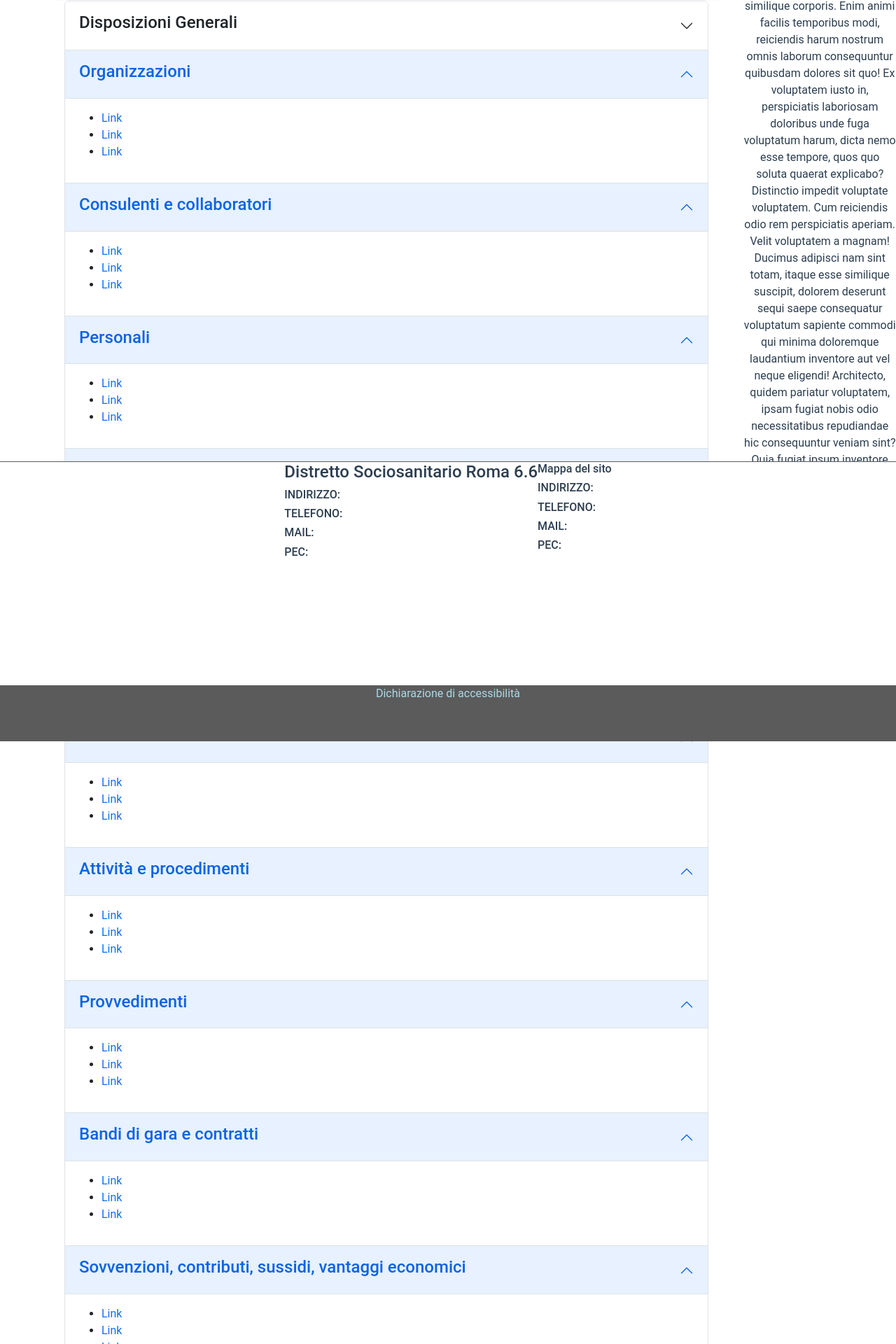
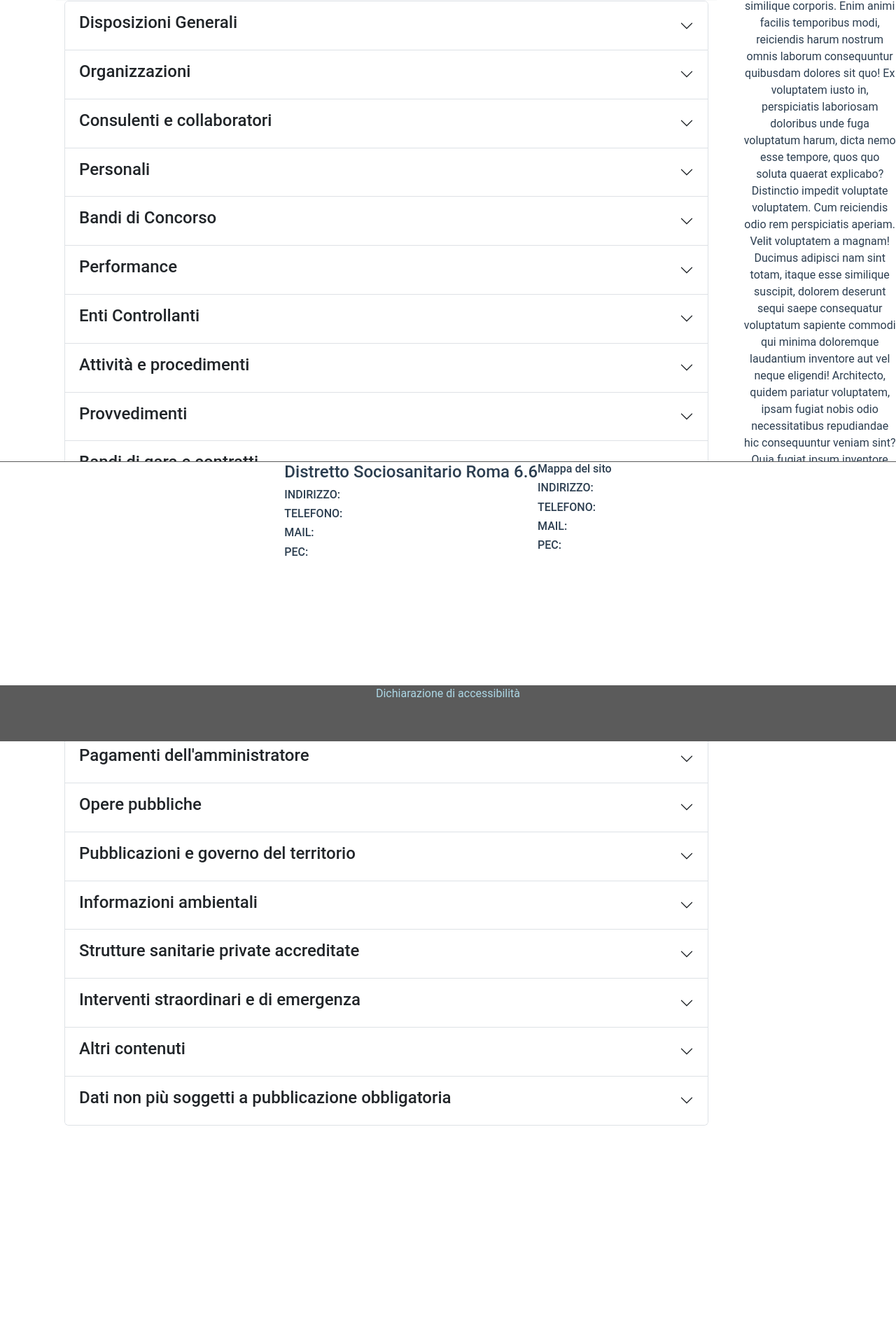
Before and after one commit to Ruma303/ciglieri-demo, a Vue app: page /amministrazione-trasparente in a window 1280 px wide. Shown: the part 403-2323 px from the top of the page at 70% size. After the commit the page ends 2011 px from the top, so only its background shows below. Built offline with nearby package versions, Linux system fonts and the light colour scheme.

Commit message:
Amministrazione: tutti i menu di partenza chiusi

```diff
--- a/src/views/AmministrazionePage.vue
+++ b/src/views/AmministrazionePage.vue
@@ -29,11 +29,11 @@
           </div>
           <div class="accordion-item">
             <h2 class="accordion-header" id="panelsStayOpen-headingTwo">
-              <button class="accordion-button" type="button" data-bs-toggle="collapse" data-bs-target="#panelsStayOpen-collapseTwo" aria-expanded="true" aria-controls="panelsStayOpen-collapseTwo">
+              <button class="accordion-button collapsed" type="button" data-bs-toggle="collapse" data-bs-target="#panelsStayOpen-collapseTwo" aria-expanded="false" aria-controls="panelsStayOpen-collapseTwo">
                 <h4>Organizzazioni</h4>
               </button>
             </h2>
-            <div id="panelsStayOpen-collapseTwo" class="accordion-collapse collapse show" aria-labelledby="panelsStayOpen-headingTwo">
+            <div id="panelsStayOpen-collapseTwo" class="accordion-collapse collapse" aria-labelledby="panelsStayOpen-headingTwo">
               <div class="accordion-body">
                 <ul>
                   <li><a href="#">Link</a></li>
@@ -45,11 +45,11 @@
           </div>
           <div class="accordion-item">
             <h2 class="accordion-header" id="panelsStayOpen-headingThree">
-              <button class="accordion-button" type="button" data-bs-toggle="collapse" data-bs-target="#panelsStayOpen-collapseThree" aria-expanded="true" aria-controls="panelsStayOpen-collapseThree">
+              <button class="accordion-button collapsed" type="button" data-bs-toggle="collapse" data-bs-target="#panelsStayOpen-collapseThree" aria-expanded="false" aria-controls="panelsStayOpen-collapseThree">
                 <h4>Consulenti e collaboratori</h4>
               </button>
             </h2>
-            <div id="panelsStayOpen-collapseThree" class="accordion-collapse collapse show" aria-labelledby="panelsStayOpen-headingThree">
+            <div id="panelsStayOpen-collapseThree" class="accordion-collapse collapse" aria-labelledby="panelsStayOpen-headingThree">
               <div class="accordion-body">
                 <ul>
                   <li><a href="#">Link</a></li>
@@ -61,11 +61,11 @@
           </div>
           <div class="accordion-item">
             <h2 class="accordion-header" id="panelsStayOpen-headingFour">
-              <button class="accordion-button" type="button" data-bs-toggle="collapse" data-bs-target="#panelsStayOpen-collapseFour" aria-expanded="true" aria-controls="panelsStayOpen-collapseFour">
+              <button class="accordion-button collapsed" type="button" data-bs-toggle="collapse" data-bs-target="#panelsStayOpen-collapseFour" aria-expanded="false" aria-controls="panelsStayOpen-collapseFour">
                 <h4>Personali</h4>
               </button>
             </h2>
-            <div id="panelsStayOpen-collapseFour" class="accordion-collapse collapse show" aria-labelledby="panelsStayOpen-headingFour">
+            <div id="panelsStayOpen-collapseFour" class="accordion-collapse collapse" aria-labelledby="panelsStayOpen-headingFour">
               <div class="accordion-body">
                 <ul>
                   <li><a href="#">Link</a></li>
@@ -77,11 +77,11 @@
           </div>
           <div class="accordion-item">
             <h2 class="accordion-header" id="panelsStayOpen-headingFive">
-              <button class="accordion-button" type="button" data-bs-toggle="collapse" data-bs-target="#panelsStayOpen-collapseFive" aria-expanded="true" aria-controls="panelsStayOpen-collapseFive">
+              <button class="accordion-button collapsed" type="button" data-bs-toggle="collapse" data-bs-target="#panelsStayOpen-collapseFive" aria-expanded="false" aria-controls="panelsStayOpen-collapseFive">
                 <h4>Bandi di Concorso</h4>
               </button>
             </h2>
-            <div id="panelsStayOpen-collapseFive" class="accordion-collapse collapse show" aria-labelledby="panelsStayOpen-headingFive">
+            <div id="panelsStayOpen-collapseFive" class="accordion-collapse collapse" aria-labelledby="panelsStayOpen-headingFive">
               <div class="accordion-body">
                 <ul>
                   <li><a href="#">Link</a></li>
@@ -93,11 +93,11 @@
           </div>
           <div class="accordion-item">
             <h2 class="accordion-header" id="panelsStayOpen-headingSix">
-              <button class="accordion-button" type="button" data-bs-toggle="collapse" data-bs-target="#panelsStayOpen-collapseSix" aria-expanded="true" aria-controls="panelsStayOpen-collapseSix">
+              <button class="accordion-button collapsed" type="button" data-bs-toggle="collapse" data-bs-target="#panelsStayOpen-collapseSix" aria-expanded="false" aria-controls="panelsStayOpen-collapseSix">
                 <h4>Performance</h4>
               </button>
             </h2>
-            <div id="panelsStayOpen-collapseSix" class="accordion-collapse collapse show" aria-labelledby="panelsStayOpen-headingSix">
+            <div id="panelsStayOpen-collapseSix" class="accordion-collapse collapse" aria-labelledby="panelsStayOpen-headingSix">
               <div class="accordion-body">
                 <ul>
                   <li><a href="#">Link</a></li>
@@ -109,11 +109,11 @@
           </div>
           <div class="accordion-item">
             <h2 class="accordion-header" id="panelsStayOpen-headingSeven">
-              <button class="accordion-button" type="button" data-bs-toggle="collapse" data-bs-target="#panelsStayOpen-collapseSeven" aria-expanded="true" aria-controls="panelsStayOpen-collapseSeven">
+              <button class="accordion-button collapsed" type="button" data-bs-toggle="collapse" data-bs-target="#panelsStayOpen-collapseSeven" aria-expanded="false" aria-controls="panelsStayOpen-collapseSeven">
                 <h4>Enti Controllanti</h4>
               </button>
             </h2>
-            <div id="panelsStayOpen-collapseSeven" class="accordion-collapse collapse show" aria-labelledby="panelsStayOpen-headingSeven">
+            <div id="panelsStayOpen-collapseSeven" class="accordion-collapse collapse" aria-labelledby="panelsStayOpen-headingSeven">
               <div class="accordion-body">
                 <ul>
                   <li><a href="#">Link</a></li>
@@ -125,11 +125,11 @@
           </div>
           <div class="accordion-item">
             <h2 class="accordion-header" id="panelsStayOpen-headingEight">
-              <button class="accordion-button" type="button" data-bs-toggle="collapse" data-bs-target="#panelsStayOpen-collapseEight" aria-expanded="true" aria-controls="panelsStayOpen-collapseEight">
+              <button class="accordion-button collapsed" type="button" data-bs-toggle="collapse" data-bs-target="#panelsStayOpen-collapseEight" aria-expanded="false" aria-controls="panelsStayOpen-collapseEight">
                 <h4>Attività e procedimenti</h4>
               </button>
             </h2>
-            <div id="panelsStayOpen-collapseEight" class="accordion-collapse collapse show" aria-labelledby="panelsStayOpen-headingEight">
+            <div id="panelsStayOpen-collapseEight" class="accordion-collapse collapse" aria-labelledby="panelsStayOpen-headingEight">
               <div class="accordion-body">
                 <ul>
                   <li><a href="#">Link</a></li>
@@ -141,11 +141,11 @@
           </div>
           <div class="accordion-item">
             <h2 class="accordion-header" id="panelsStayOpen-headingNine">
-              <button class="accordion-button" type="button" data-bs-toggle="collapse" data-bs-target="#panelsStayOpen-collapseNine" aria-expanded="true" aria-controls="panelsStayOpen-collapseNine">
+              <button class="accordion-button collapsed" type="button" data-bs-toggle="collapse" data-bs-target="#panelsStayOpen-collapseNine" aria-expanded="false" aria-controls="panelsStayOpen-collapseNine">
                 <h4>Provvedimenti</h4>
               </button>
             </h2>
-            <div id="panelsStayOpen-collapseNine" class="accordion-collapse collapse show" aria-labelledby="panelsStayOpen-headingNine">
+            <div id="panelsStayOpen-collapseNine" class="accordion-collapse collapse" aria-labelledby="panelsStayOpen-headingNine">
               <div class="accordion-body">
                 <ul>
                   <li><a href="#">Link</a></li>
@@ -157,11 +157,11 @@
           </div>
           <div class="accordion-item">
             <h2 class="accordion-header" id="panelsStayOpen-headingTen">
-              <button class="accordion-button" type="button" data-bs-toggle="collapse" data-bs-target="#panelsStayOpen-collapseTen" aria-expanded="true" aria-controls="panelsStayOpen-collapseTen">
+              <button class="accordion-button collapsed" type="button" data-bs-toggle="collapse" data-bs-target="#panelsStayOpen-collapseTen" aria-expanded="false" aria-controls="panelsStayOpen-collapseTen">
                 <h4>Bandi di gara e contratti</h4>
               </button>
             </h2>
-            <div id="panelsStayOpen-collapseTen" class="accordion-collapse collapse show" aria-labelledby="panelsStayOpen-headingTen">
+            <div id="panelsStayOpen-collapseTen" class="accordion-collapse collapse" aria-labelledby="panelsStayOpen-headingTen">
               <div class="accordion-body">
                 <ul>
                   <li><a href="#">Link</a></li>
@@ -173,11 +173,11 @@
           </div>
           <div class="accordion-item">
             <h2 class="accordion-header" id="panelsStayOpen-headingEleven">
-              <button class="accordion-button" type="button" data-bs-toggle="collapse" data-bs-target="#panelsStayOpen-collapseEleven" aria-expanded="true" aria-controls="panelsStayOpen-collapseEleven">
+              <button class="accordion-button collapsed" type="button" data-bs-toggle="collapse" data-bs-target="#panelsStayOpen-collapseEleven" aria-expanded="false" aria-controls="panelsStayOpen-collapseEleven">
                 <h4>Sovvenzioni, contributi, sussidi, vantaggi economici</h4>
               </button>
             </h2>
-            <div id="panelsStayOpen-collapseEleven" class="accordion-collapse collapse show" aria-labelledby="panelsStayOpen-headingEleven">
+            <div id="panelsStayOpen-collapseEleven" class="accordion-collapse collapse" aria-labelledby="panelsStayOpen-headingEleven">
               <div class="accordion-body">
                 <ul>
                   <li><a href="#">Link</a></li>
@@ -189,11 +189,11 @@
           </div>
           <div class="accordion-item">
             <h2 class="accordion-header" id="panelsStayOpen-headingTwelve">
-              <button class="accordion-button" type="button" data-bs-toggle="collapse" data-bs-target="#panelsStayOpen-collapseTwelve" aria-expanded="true" aria-controls="panelsStayOpen-collapseTwelve">
+              <button class="accordion-button collapsed" type="button" data-bs-toggle="collapse" data-bs-target="#panelsStayOpen-collapseTwelve" aria-expanded="false" aria-controls="panelsStayOpen-collapseTwelve">
                 <h4>Bilanci</h4>
               </button>
             </h2>
-            <div id="panelsStayOpen-collapseTwelve" class="accordion-collapse collapse show" aria-labelledby="panelsStayOpen-headingTwelve">
+            <div id="panelsStayOpen-collapseTwelve" class="accordion-collapse collapse" aria-labelledby="panelsStayOpen-headingTwelve">
               <div class="accordion-body">
                 <ul>
                   <li><a href="#">Link</a></li>
@@ -205,11 +205,11 @@
           </div>
           <div class="accordion-item">
             <h2 class="accordion-header" id="panelsStayOpen-headingThirteen">
-              <button class="accordion-button" type="button" data-bs-toggle="collapse" data-bs-target="#panelsStayOpen-collapseThirteen" aria-expanded="true" aria-controls="panelsStayOpen-collapseThirteen">
+              <button class="accordion-button collapsed" type="button" data-bs-toggle="collapse" data-bs-target="#panelsStayOpen-collapseThirteen" aria-expanded="false" aria-controls="panelsStayOpen-collapseThirteen">
                 <h4>Beni immobili e gestione patrimonio</h4>
               </button>
             </h2>
-            <div id="panelsStayOpen-collapseThirteen" class="accordion-collapse collapse show" aria-labelledby="panelsStayOpen-headingThirteen">
+            <div id="panelsStayOpen-collapseThirteen" class="accordion-collapse collapse" aria-labelledby="panelsStayOpen-headingThirteen">
               <div class="accordion-body">
                 <ul>
                   <li><a href="#">Link</a></li>
@@ -221,11 +221,11 @@
           </div>
           <div class="accordion-item">
             <h2 class="accordion-header" id="panelsStayOpen-headingFourteen">
-              <button class="accordion-button" type="button" data-bs-toggle="collapse" data-bs-target="#panelsStayOpen-collapseFourteen" aria-expanded="true" aria-controls="panelsStayOpen-collapseFourteen">
+              <button class="accordion-button collapsed" type="button" data-bs-toggle="collapse" data-bs-target="#panelsStayOpen-collapseFourteen" aria-expanded="false" aria-controls="panelsStayOpen-collapseFourteen">
                 <h4>Controlli e rilievi sull'amministrazione</h4>
               </button>
             </h2>
-            <div id="panelsStayOpen-collapseFourteen" class="accordion-collapse collapse show" aria-labelledby="panelsStayOpen-headingFourteen">
+            <div id="panelsStayOpen-collapseFourteen" class="accordion-collapse collapse" aria-labelledby="panelsStayOpen-headingFourteen">
               <div class="accordion-body">
                 <ul>
                   <li><a href="#">Link</a></li>
@@ -237,11 +237,11 @@
           </div>
           <div class="accordion-item">
             <h2 class="accordion-header" id="panelsStayOpen-headingFifteen">
-              <button class="accordion-button" type="button" data-bs-toggle="collapse" data-bs-target="#panelsStayOpen-collapseFifteen" aria-expanded="true" aria-controls="panelsStayOpen-collapseFifteen">
+              <button class="accordion-button collapsed" type="button" data-bs-toggle="collapse" data-bs-target="#panelsStayOpen-collapseFifteen" aria-expanded="false" aria-controls="panelsStayOpen-collapseFifteen">
                 <h4>Servizi erogati</h4>
               </button>
             </h2>
-            <div id="panelsStayOpen-collapseFifteen" class="accordion-collapse collapse show" aria-labelledby="panelsStayOpen-headingFifteen">
+            <div id="panelsStayOpen-collapseFifteen" class="accordion-collapse collapse" aria-labelledby="panelsStayOpen-headingFifteen">
               <div class="accordion-body">
                 <ul>
                   <li><a href="#">Link</a></li>
@@ -253,11 +253,11 @@
           </div>
           <div class="accordion-item">
             <h2 class="accordion-header" id="panelsStayOpen-headingSixteen">
-              <button class="accordion-button" type="button" data-bs-toggle="collapse" data-bs-target="#panelsStayOpen-collapseSixteen" aria-expanded="true" aria-controls="panelsStayOpen-collapseSixteen">
+              <button class="accordion-button collapsed" type="button" data-bs-toggle="collapse" data-bs-target="#panelsStayOpen-collapseSixteen" aria-expanded="false" aria-controls="panelsStayOpen-collapseSixteen">
                 <h4>Pagamenti dell'amministratore</h4>
               </button>
             </h2>
-            <div id="panelsStayOpen-collapseSixteen" class="accordion-collapse collapse show" aria-labelledby="panelsStayOpen-headingSixteen">
+            <div id="panelsStayOpen-collapseSixteen" class="accordion-collapse collapse" aria-labelledby="panelsStayOpen-headingSixteen">
               <div class="accordion-body">
                 <ul>
                   <li><a href="#">Link</a></li>
@@ -269,11 +269,11 @@
           </div>
           <div class="accordion-item">
             <h2 class="accordion-header" id="panelsStayOpen-headingSeventeen">
-              <button class="accordion-button" type="button" data-bs-toggle="collapse" data-bs-target="#panelsStayOpen-collapseSeventeen" aria-expanded="true" aria-controls="panelsStayOpen-collapseSeventeen">
+              <button class="accordion-button collapsed" type="button" data-bs-toggle="collapse" data-bs-target="#panelsStayOpen-collapseSeventeen" aria-expanded="false" aria-controls="panelsStayOpen-collapseSeventeen">
                 <h4>Opere pubbliche</h4>
               </button>
             </h2>
-            <div id="panelsStayOpen-collapseSeventeen" class="accordion-collapse collapse show" aria-labelledby="panelsStayOpen-headingSeventeen">
+            <div id="panelsStayOpen-collapseSeventeen" class="accordion-collapse collapse" aria-labelledby="panelsStayOpen-headingSeventeen">
               <div class="accordion-body">
                 <ul>
                   <li><a href="#">Link</a></li>
@@ -285,11 +285,11 @@
           </div>
           <div class="accordion-item">
             <h2 class="accordion-header" id="panelsStayOpen-headingEighteen">
-              <button class="accordion-button" type="button" data-bs-toggle="collapse" data-bs-target="#panelsStayOpen-collapseEighteen" aria-expanded="true" aria-controls="panelsStayOpen-collapseEighteen">
+              <button class="accordion-button collapsed" type="button" data-bs-toggle="collapse" data-bs-target="#panelsStayOpen-collapseEighteen" aria-expanded="false" aria-controls="panelsStayOpen-collapseEighteen">
                 <h4>Pubblicazioni e governo del territorio</h4>
               </button>
             </h2>
-            <div id="panelsStayOpen-collapseEighteen" class="accordion-collapse collapse show" aria-labelledby="panelsStayOpen-headingEighteen">
+            <div id="panelsStayOpen-collapseEighteen" class="accordion-collapse collapse" aria-labelledby="panelsStayOpen-headingEighteen">
               <div class="accordion-body">
                 <ul>
                   <li><a href="#">Link</a></li>
@@ -301,11 +301,11 @@
           </div>
           <div class="accordion-item">
             <h2 class="accordion-header" id="panelsStayOpen-headingNineteen">
-              <button class="accordion-button" type="button" data-bs-toggle="collapse" data-bs-target="#panelsStayOpen-collapseNineteen" aria-expanded="true" aria-controls="panelsStayOpen-collapseNineteen">
+              <button class="accordion-button collapsed" type="button" data-bs-toggle="collapse" data-bs-target="#panelsStayOpen-collapseNineteen" aria-expanded="false" aria-controls="panelsStayOpen-collapseNineteen">
                 <h4>Informazioni ambientali</h4>
               </button>
             </h2>
-            <div id="panelsStayOpen-collapseNineteen" class="accordion-collapse collapse show" aria-labelledby="panelsStayOpen-headingNineteen">
+            <div id="panelsStayOpen-collapseNineteen" class="accordion-collapse collapse" aria-labelledby="panelsStayOpen-headingNineteen">
               <div class="accordion-body">
                 <ul>
                   <li><a href="#">Link</a></li>
@@ -317,11 +317,11 @@
           </div>
           <div class="accordion-item">
             <h2 class="accordion-header" id="panelsStayOpen-headingTwenty">
-              <button class="accordion-button" type="button" data-bs-toggle="collapse" data-bs-target="#panelsStayOpen-collapseTwenty" aria-expanded="true" aria-controls="panelsStayOpen-collapseTwenty">
+              <button class="accordion-button collapsed" type="button" data-bs-toggle="collapse" data-bs-target="#panelsStayOpen-collapseTwenty" aria-expanded="false" aria-controls="panelsStayOpen-collapseTwenty">
                 <h4>Strutture sanitarie private accreditate</h4>
               </button>
             </h2>
-            <div id="panelsStayOpen-collapseTwenty" class="accordion-collapse collapse show" aria-labelledby="panelsStayOpen-headingTwenty">
+            <div id="panelsStayOpen-collapseTwenty" class="accordion-collapse collapse" aria-labelledby="panelsStayOpen-headingTwenty">
               <div class="accordion-body">
                 <ul>
                   <li><a href="#">Link</a></li>
@@ -333,11 +333,11 @@
           </div>
           <div class="accordion-item">
             <h2 class="accordion-header" id="panelsStayOpen-headingTwentyone">
-              <button class="accordion-button" type="button" data-bs-toggle="collapse" data-bs-target="#panelsStayOpen-collapseTwentyone" aria-expanded="true" aria-controls="panelsStayOpen-collapseTwentyone">
+              <button class="accordion-button collapsed" type="button" data-bs-toggle="collapse" data-bs-target="#panelsStayOpen-collapseTwentyone" aria-expanded="false" aria-controls="panelsStayOpen-collapseTwentyone">
                 <h4>Interventi straordinari e di emergenza</h4>
               </button>
             </h2>
-            <div id="panelsStayOpen-collapseTwentyone" class="accordion-collapse collapse show" aria-labelledby="panelsStayOpen-headingTwentyone">
+            <div id="panelsStayOpen-collapseTwentyone" class="accordion-collapse collapse" aria-labelledby="panelsStayOpen-headingTwentyone">
               <div class="accordion-body">
                 <ul>
                   <li><a href="#">Link</a></li>
@@ -349,11 +349,11 @@
           </div>
           <div class="accordion-item">
             <h2 class="accordion-header" id="panelsStayOpen-headingTwentytwo">
-              <button class="accordion-button" type="button" data-bs-toggle="collapse" data-bs-target="#panelsStayOpen-collapseTwentytwo" aria-expanded="true" aria-controls="panelsStayOpen-collapseTwentytwo">
+              <button class="accordion-button collapsed" type="button" data-bs-toggle="collapse" data-bs-target="#panelsStayOpen-collapseTwentytwo" aria-expanded="false" aria-controls="panelsStayOpen-collapseTwentytwo">
                 <h4>Altri contenuti</h4>
               </button>
             </h2>
-            <div id="panelsStayOpen-collapseTwentytwo" class="accordion-collapse collapse show" aria-labelledby="panelsStayOpen-headingTwentytwo">
+            <div id="panelsStayOpen-collapseTwentytwo" class="accordion-collapse collapse" aria-labelledby="panelsStayOpen-headingTwentytwo">
               <div class="accordion-body">
                 <ul>
                   <li><a href="#">Link</a></li>
@@ -365,11 +365,11 @@
           </div>
           <div class="accordion-item">
             <h2 class="accordion-header" id="panelsStayOpen-headingTwentythree">
-              <button class="accordion-button" type="button" data-bs-toggle="collapse" data-bs-target="#panelsStayOpen-collapseTwentythree" aria-expanded="true" aria-controls="panelsStayOpen-collapseTwentythree">
+              <button class="accordion-button collapsed" type="button" data-bs-toggle="collapse" data-bs-target="#panelsStayOpen-collapseTwentythree" aria-expanded="false" aria-controls="panelsStayOpen-collapseTwentythree">
                 <h4>Dati non più soggetti a pubblicazione obbligatoria</h4>
               </button>
             </h2>
-            <div id="panelsStayOpen-collapseTwentythree" class="accordion-collapse collapse show" aria-labelledby="panelsStayOpen-headingTwentythree">
+            <div id="panelsStayOpen-collapseTwentythree" class="accordion-collapse collapse" aria-labelledby="panelsStayOpen-headingTwentythree">
               <div class="accordion-body">
                 <ul>
                   <li><a href="#">Link</a></li>
```
